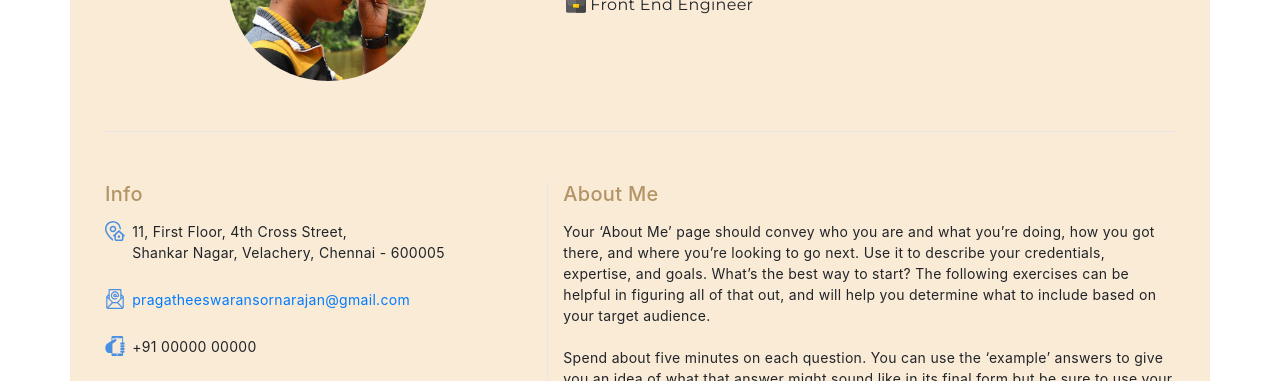
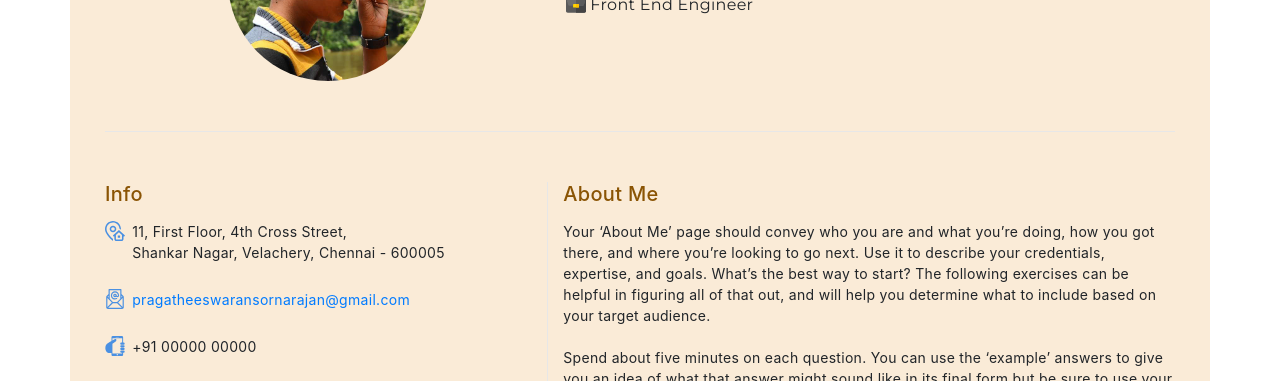
Before and after one commit to pragatheeswarans/pragatheeswarans.github.io, a website: page index.html in a window 1280 px wide. Shown: the part 169-550 px from the top of the page. Drawn offline with nearby package versions, Linux system fonts and the light colour scheme.

Commit message:
Added space for the modules

```diff
--- a/assets/css/main.scss
+++ b/assets/css/main.scss
@@ -42,8 +42,9 @@
     }
     .body {
         .section {
+            margin-bottom: 20px;
             .section-title {
-                color: #B39466;
+                color: #8a5404;
                 margin-bottom: 15px;
             }
             .section-body {
```
Also changed, not shown: assets/css/main.css.
